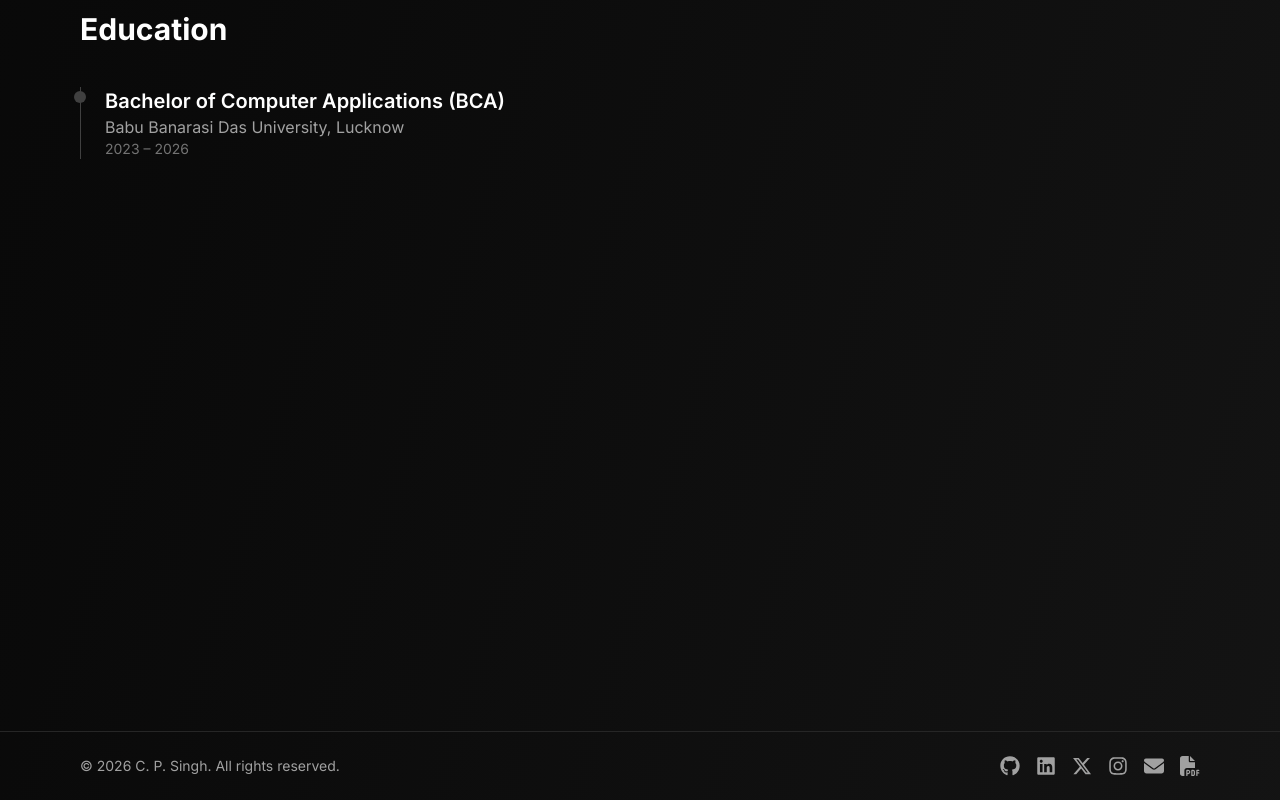
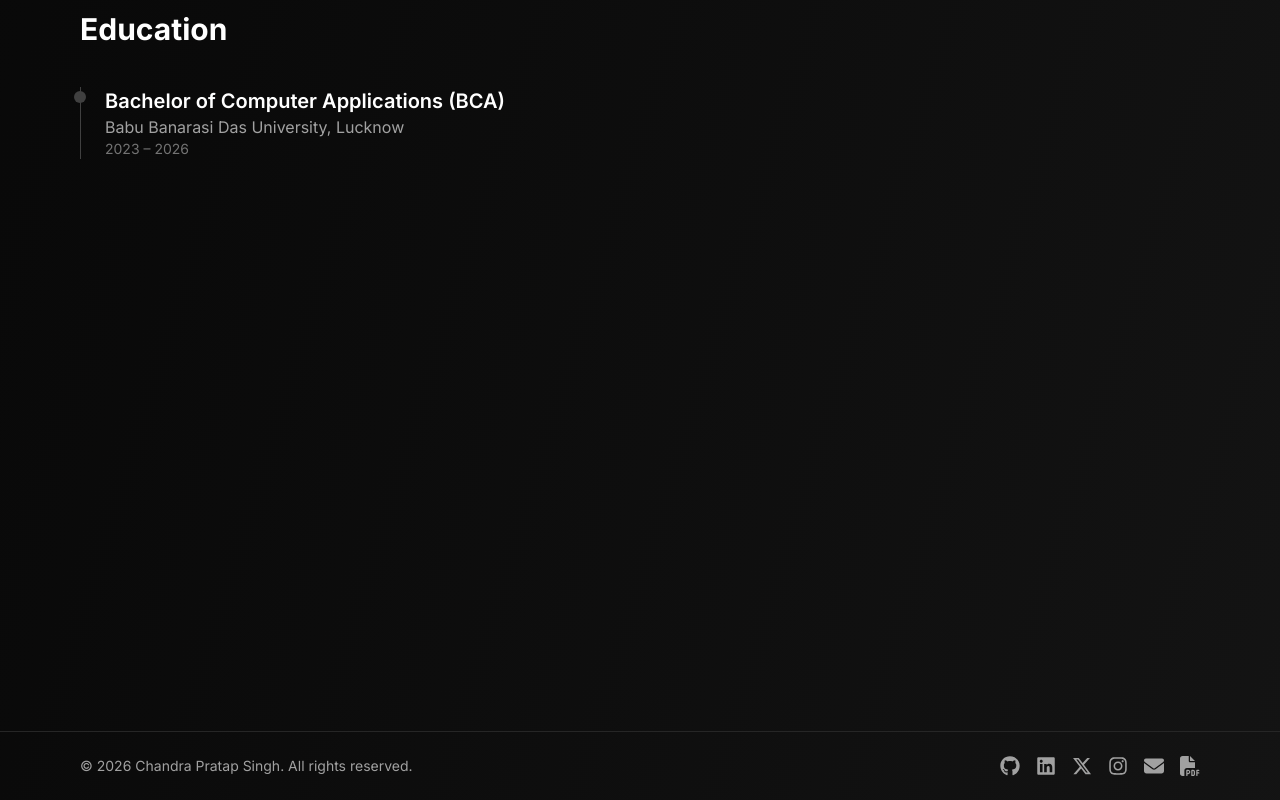
Before and after one commit to smttomar/Portfolio, a Next.js app: page / in a window 1280 px wide. Shown: the part 3363-4163 px from the top of the page. Built offline with nearby package versions, Linux system fonts and the light colour scheme; no server answers.

Commit message:
update footer

```diff
--- a/components/Footer.tsx
+++ b/components/Footer.tsx
@@ -7,8 +7,8 @@ export default function Footer() {
             <div className="max-w-6xl mx-auto px-4 flex flex-col sm:flex-row items-center justify-between gap-4 text-sm text-neutral-800 dark:text-neutral-400">
                 <Reveal>
                     <p>
-                        © {new Date().getFullYear()} C. P. Singh. All rights
-                        reserved.
+                        © {new Date().getFullYear()} Chandra Pratap Singh. All
+                        rights reserved.
                     </p>
                 </Reveal>
                 <SocialLinks />
```
